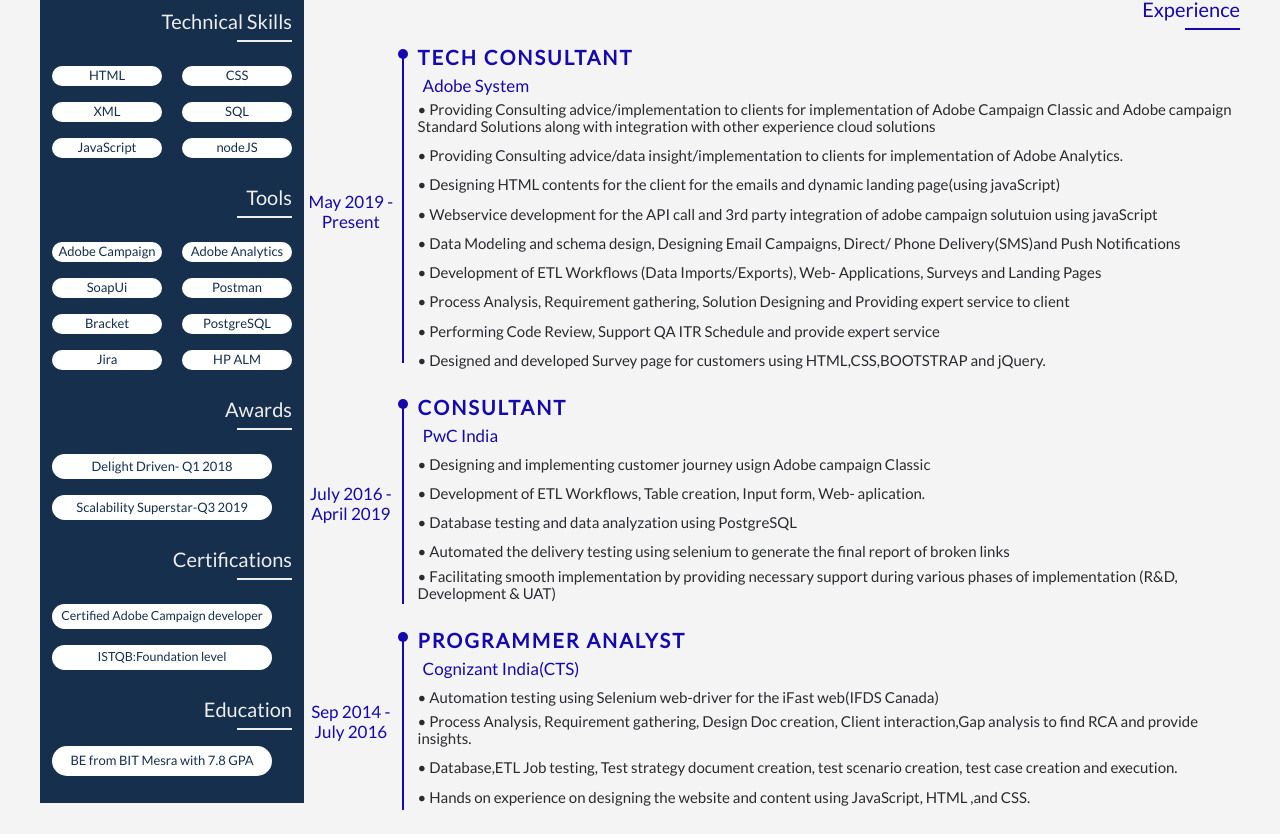
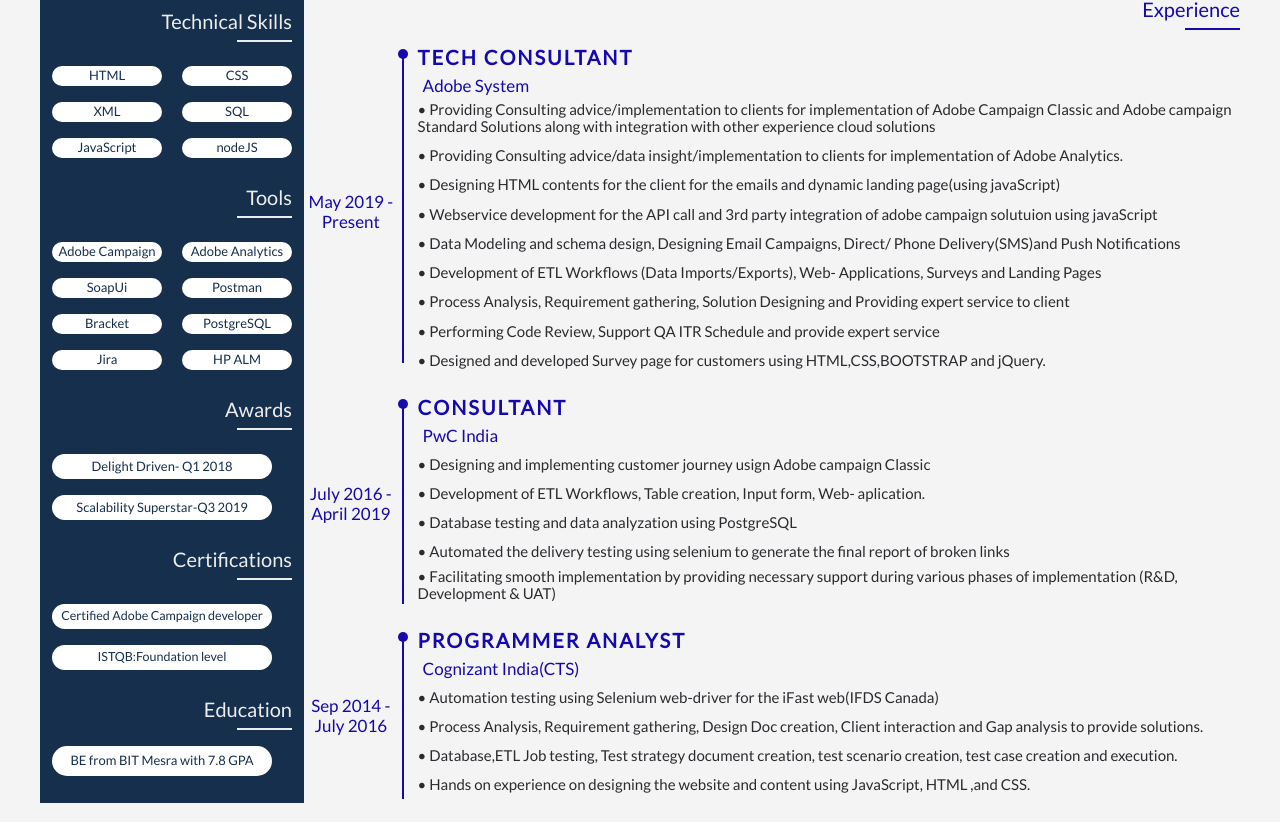
Before and after one commit to Wasima829/coverPage, a plain HTML site: page index.html in a window 1280 px wide. Shown: the part 169-1003 px from the top of the page. Drawn offline with Linux system fonts and the light colour scheme.

Commit message:
Update index.html

```diff
--- a/index.html
+++ b/index.html
@@ -306,7 +306,7 @@ Cloud using open source technologies- javaScript, nodeJs, HTML, CSS, XML and SQL
                                                     • Automation testing using Selenium web-driver for the iFast web(IFDS Canada)
                                                 </p>
                                                 <p class="info_cont">
-                                                    • Process Analysis, Requirement gathering, Design Doc creation, Client interaction,Gap analysis to find RCA and provide insights.
+                                                    • Process Analysis, Requirement gathering, Design Doc creation, Client interaction and Gap analysis to provide solutions.
                                                 </p>
                                                 <p class="info_cont">
                                                     • Database,ETL Job testing, Test strategy document creation, test scenario creation, test case creation and execution.
```
